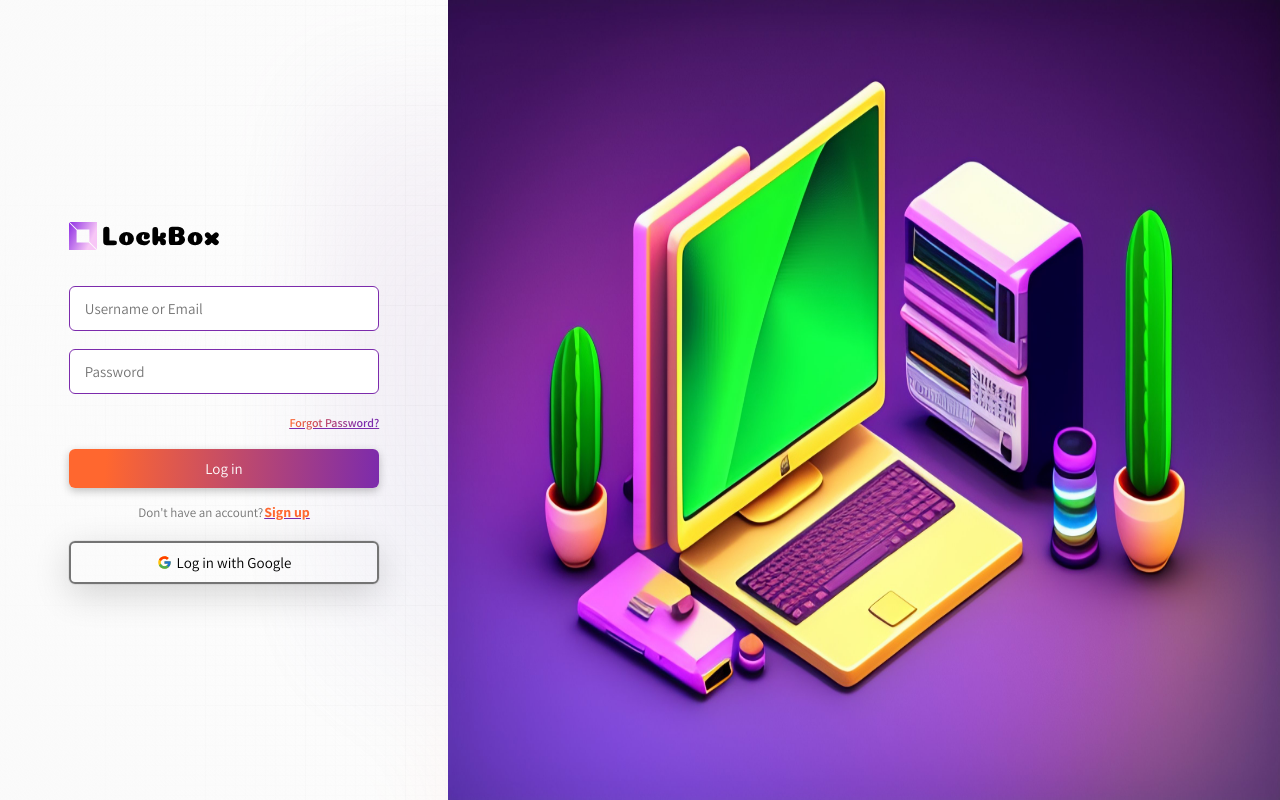
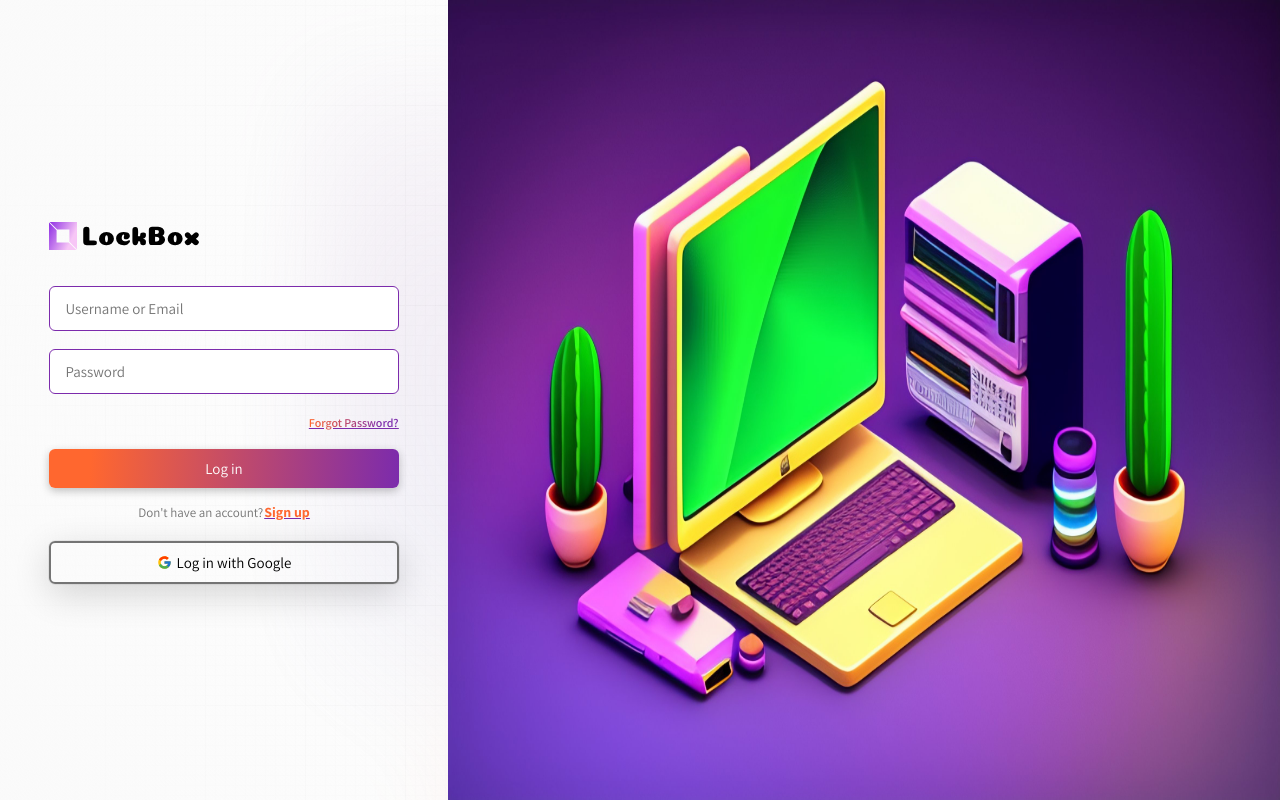
Before and after one commit to ProjectsDump/keys-frontend, a Next.js app: page /login in a window 1280 px wide. Built offline with nearby package versions, Linux system fonts and the light colour scheme.

Commit message:
width fix

```diff
--- a/src/styles/global.css
+++ b/src/styles/global.css
@@ -405,11 +405,11 @@
   flex-direction: column;
 }
 .app .authlogin .authlogin-container .authlogin-header {
-  width: 80%;
+  width: 90%;
   text-align: left;
   margin-bottom: 30px;
   font-size: 28px;
-  font-weight: 800;
+  font-weight: 900;
   color: #7c2bac;
 }
 .app .authlogin .authlogin-container .authlogin-header .authlogin-logo {
@@ -440,7 +440,7 @@
   outline: 0 !important;
   box-sizing: border-box;
   padding: 12px 15px;
-  width: 80%;
+  width: 90%;
 }
 .app .authlogin .authlogin-container .authlogin-form .authlogin-input:focus {
   border: 3px solid #7c2bac;
@@ -450,7 +450,7 @@
   margin: 0;
   text-align: end;
   text-decoration-color: #7c2bac;
-  width: 80%;
+  width: 90%;
 }
 .app .authlogin .authlogin-container .authlogin-form .authlogin-page-link-label {
   cursor: pointer;
@@ -470,7 +470,7 @@
 }
 .app .authlogin .authlogin-container .authlogin-form .authlogin-form-btn {
   padding: 10px 15px;
-  width: 80%;
+  width: 90%;
   border-radius: 6px;
   border: 0 !important;
   outline: 0 !important;
@@ -524,7 +524,7 @@
   flex-direction: column;
 }
 .app .authlogin .authlogin-container .authlogin-buttons-container .authlogin-google-login-button {
-  width: 80%;
+  width: 90%;
   border-radius: 6px;
   box-sizing: border-box;
   padding: 10px 15px;
--- a/src/styles/scss/components/_authlogin.scss
+++ b/src/styles/scss/components/_authlogin.scss
@@ -12,12 +12,12 @@
     padding: 20px 30px;
     @include position(center, center, column);
     & .authlogin-header {
-      width: 80%;
+      width: 90%;
       text-align: left;
       margin-bottom: 30px;
       // margin: 10px 0 30px 0;
       font-size: 28px;
-      font-weight: 800;
+      font-weight: 900;
       color: $primary;
 
       & .authlogin-logo {
@@ -47,7 +47,7 @@
         outline: 0 !important;
         box-sizing: border-box;
         padding: 12px 15px;
-        width: 80%;
+        width: 90%;
 
         &:focus {
           border: 3px solid $primary;
@@ -59,7 +59,7 @@
         margin: 0;
         text-align: end;
         text-decoration-color: $primary;
-        width: 80%;
+        width: 90%;
       }
 
       & .authlogin-page-link-label {
@@ -76,7 +76,7 @@
 
       & .authlogin-form-btn {
         padding: 10px 15px;
-        width: 80%;
+        width: 90%;
         border-radius: 6px;
         border: 0 !important;
         outline: 0 !important;
@@ -130,7 +130,7 @@
       width: 100%;
       @include position(center, center, column);
       & .authlogin-google-login-button {
-        width: 80%;
+        width: 90%;
         border-radius: 6px;
         box-sizing: border-box;
         padding: 10px 15px;
```
